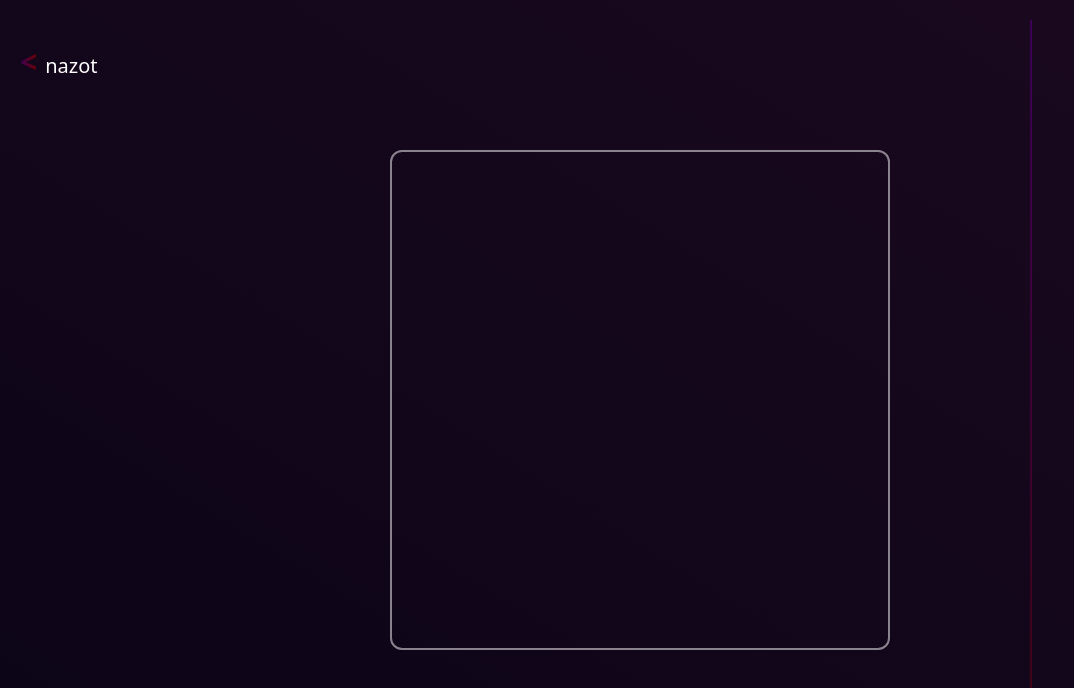
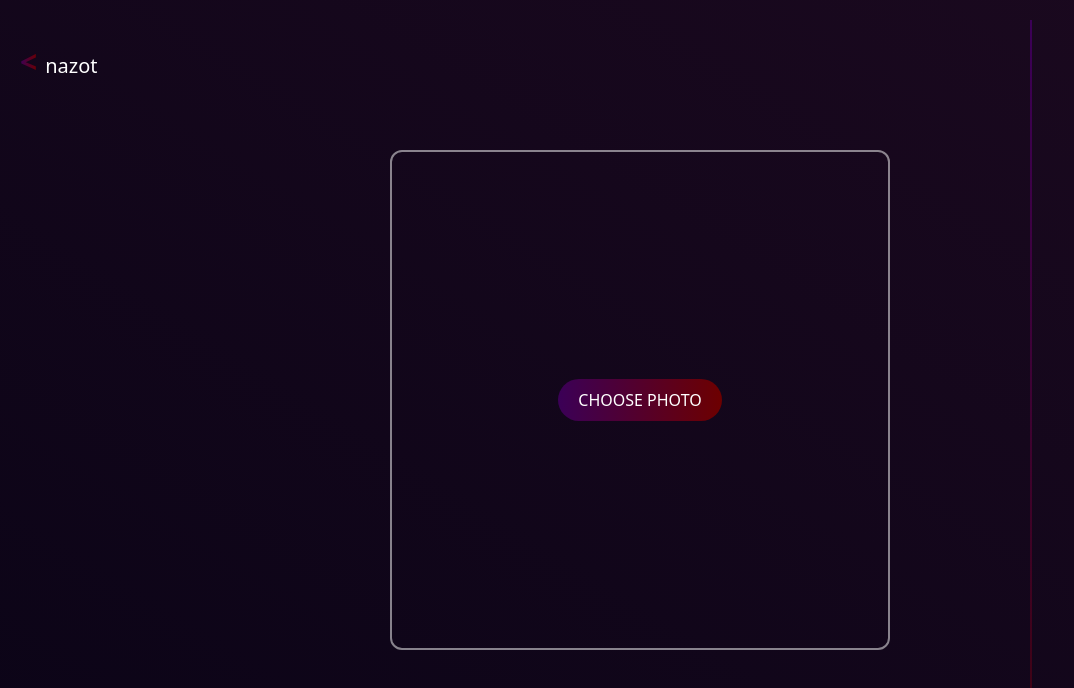
Before and after one commit to adamgwozdz00/recognizerOSP, a Vue app: page / in a window 1280 px wide. Both pictures are taken after a click on the button "GET STARTED". Shown: the top 688 px of the page, without its empty margins (0-1074 px from the left). Built offline with nearby package versions, Linux system fonts and the light colour scheme.

Commit message:
Uplaod image button

```diff
--- a/src/assets/index.css
+++ b/src/assets/index.css
@@ -8,4 +8,7 @@
     -webkit-text-fill-color: transparent;
     @apply bg-gradient-to-r from-[#3B0057] to-[#6D0000];
   }
+  input[type="file"]{
+    display: none;
+  }
 }
--- a/src/components/Recegonizer.vue
+++ b/src/components/Recegonizer.vue
@@ -12,7 +12,14 @@
       <!-- clearfix -->
     </div>
     <div class="flex-1 p-10 flex justify-center items-center h-full">
-      <div class="h-full max-h-[500px] mx-auto aspect-square rounded-xl border-2 border-solid border-white/50"></div>
+      <div class="h-full max-h-[500px] mx-auto aspect-square rounded-xl border-2 border-solid border-white/50 justify-center flex items-center" >
+       <div
+    :class="{ 'opacity-0': !recegonizerExpanded }"
+    @click="collapse()">
+    <input type="file" id="file" accept="image/*">
+    <label for="file" class="text-white px-5 py-2.5 bg-gradient-to-r from-[#3B0057] to-[#6D0000] uppercase rounded-full mt-5 cursor-pointer">Choose photo</label>
+    </div>
+      </div>
     </div>
     <div class="flex basis-[250px] py-5">
       <div
```
Also changed, not shown: src/main.js (line endings or trailing spaces).
